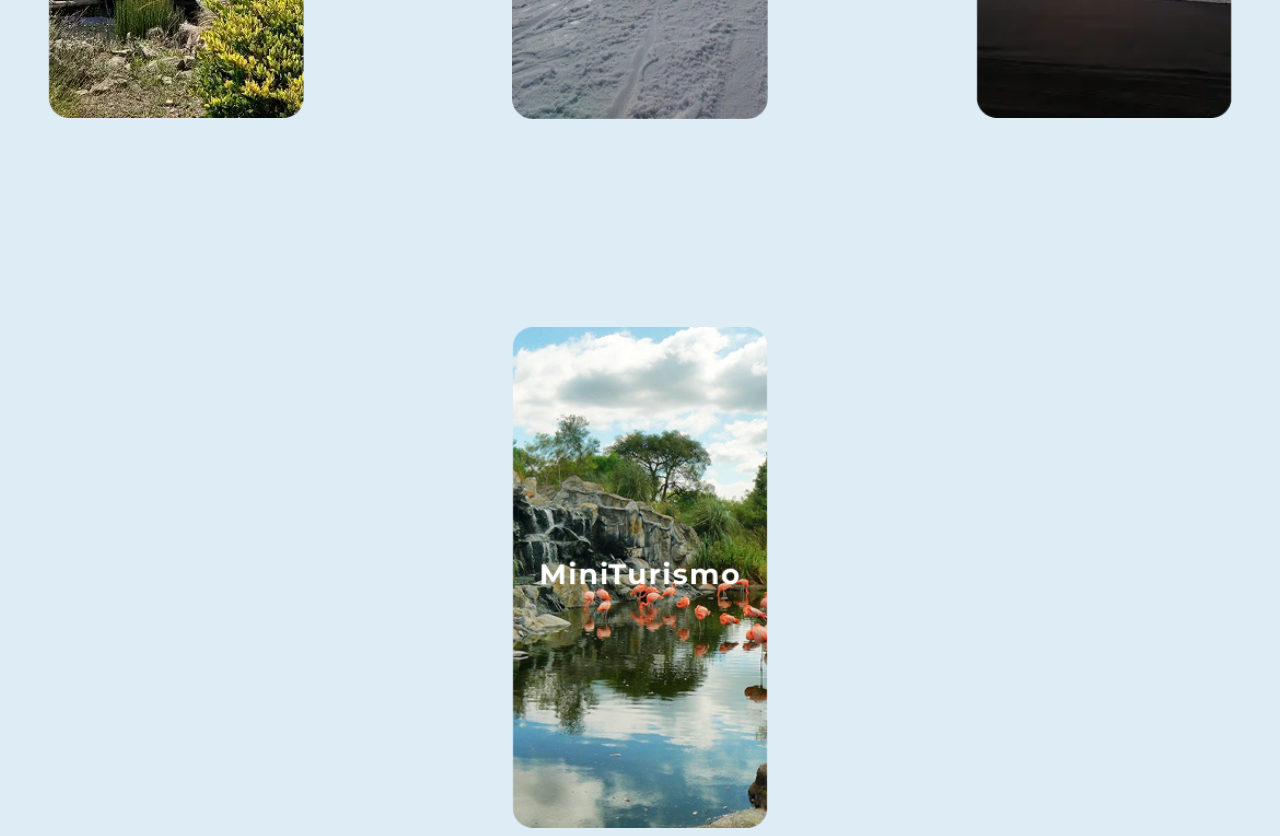
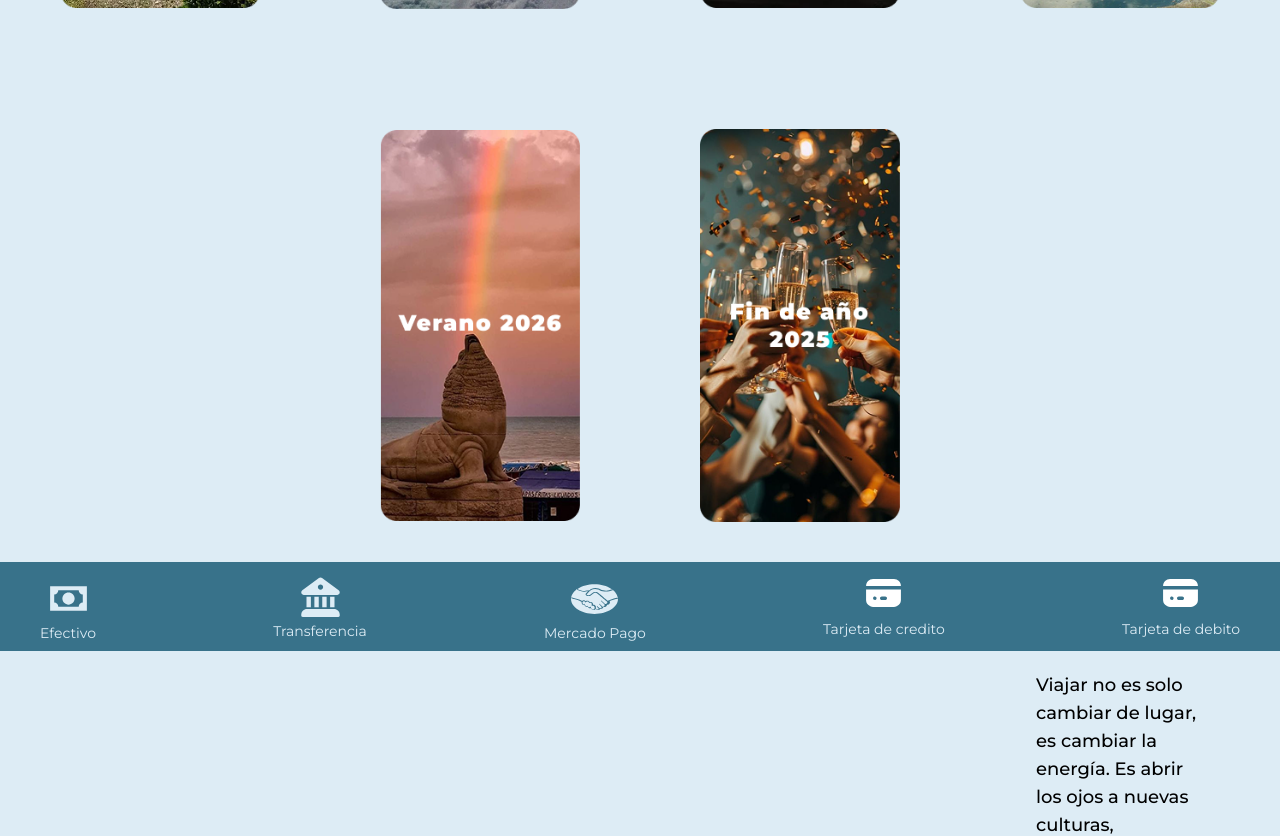
Before and after one commit to ttttttomas/estelar-viajes-website, a Next.js app: page / in a window 1280 px wide. Shown: the part 1180-2016 px from the top of the page. Built offline with nearby package versions, Linux system fonts and the light colour scheme; no server answers; a web font is replaced by a local one.

Commit message:
add new periodos

```diff
--- a/app/components/AsideClient.tsx
+++ b/app/components/AsideClient.tsx
@@ -53,6 +53,8 @@
                             <Link onClick={handleClick} href="/cordillera">Cordillera</Link>
                             <Link onClick={handleClick} href="/costa">Costas</Link>
                             <Link onClick={handleClick} href="/miniturismo">MiniTurismo</Link>
+                            <Link onClick={handleClick} href="/verano2026">Verano 2026</Link>
+                            <Link onClick={handleClick} href="/findeanio">Fin de año</Link>
                         </ul>
                     <Link onClick={handleClick} className='flex items-center gap-3 pb-3 border-b border-black border-dashed' href="/about-us">
                         <Persona2 fill={"white"} />
--- a/app/components/HeaderList.jsx
+++ b/app/components/HeaderList.jsx
@@ -21,6 +21,8 @@
         <Link onClick={() => setShow(!show)} className='p-1 text-center border rounded-lg cursor-pointer w-34 text-tertiary bg-secondary border-tertiary' href="/cordillera">Cordillera</Link>
         <Link onClick={() => setShow(!show)} className='p-1 text-center border rounded-lg cursor-pointer w-34 text-tertiary bg-secondary border-tertiary' href="/costa">Costa</Link>
         <Link onClick={() => setShow(!show)} className='p-1 text-center border rounded-lg cursor-pointer w-34 text-tertiary bg-secondary border-tertiary' href="/miniturismo">MiniTurismo</Link>
+        <Link onClick={() => setShow(!show)} className='p-1 text-center border rounded-lg cursor-pointer w-34 text-tertiary bg-secondary border-tertiary' href="/verano2026">Verano 2026</Link>
+        <Link onClick={() => setShow(!show)} className='p-1 text-center border rounded-lg cursor-pointer w-34 text-tertiary bg-secondary border-tertiary' href="/findeanio">Fin de año</Link>
     </div>
     </div>
   )
--- a/app/components/home/Periodos.tsx
+++ b/app/components/home/Periodos.tsx
@@ -6,18 +6,24 @@
     <section className="mt-5 mb-10" id="periodos">
         <h1 className='text-4xl text-center font-extralight text-tertiary'>¡LLEGARON LAS VACACACIONES DE INVIERNO!</h1>
         <p className="my-10 text-lg font-bold text-center">SELECCIONÁ UN PERÍODO</p>
-        <div className="relative flex flex-col flex-wrap items-center justify-center gap-20 md:flex-row md:gap-52">
-          <Link className="w-64 transition-all md:hover:scale-105" href="/sierra">
+        <div className="relative flex flex-col flex-wrap items-center justify-center gap-20 md:flex-row md:gap-30">
+          <Link className="transition-all w-50 md:hover:scale-105" href="/sierra">
             <img src="sierras.webp" className='object-cover w-full rounded-xl' alt="" />
           </Link>
-          <Link className="w-64 transition-all md:hover:scale-105" href="/cordillera">
+          <Link className="transition-all w-50 md:hover:scale-105" href="/cordillera">
             <img src="cordillera.webp"  className='object-cover w-full'alt="" />
           </Link>
-          <Link className="w-64 transition-all md:hover:scale-105" href="/costa">
+          <Link className="transition-all w-50 md:hover:scale-105" href="/costa">
             <img src="costa.webp"  className='object-cover w-full'alt="" />
           </Link>
-          <Link className="w-64 transition-all md:hover:scale-105" href="/miniturismo">
+          <Link className="transition-all w-50 md:hover:scale-105" href="/miniturismo">
             <img src="periodo4.png"  className='object-cover w-full'alt="" />
+          </Link>
+          <Link className="transition-all w-50 md:hover:scale-105" href="/verano2026">
+            <img src="verano.png"  className='object-cover w-full'alt="" />
+          </Link>
+          <Link className="transition-all w-50 md:hover:scale-105" href="/findeanio">
+            <img src="findeanio.png"  className='object-cover w-full'alt="" />
           </Link>
         </div>
       </section>
--- /dev/null
+++ b/app/findeanio/page.tsx
@@ -0,0 +1,20 @@
+'use client'
+import { useEffect, useState } from 'react';
+import axios from 'axios';
+import PeriodosPack from '../components/PeriodosPack';
+
+export default function FinDeAñoPage() {
+    const [packages, setPackages] = useState([]);
+
+    useEffect(() => {
+      const loadProduct = async () => {
+        const response = await axios.get(`https://api-estelar.iwebtecnology.com/products/periodo/findeaño`);
+        setPackages(response.data)
+        console.log(response.data)
+      };
+
+      loadProduct();
+    }, []);
+
+  return ( <PeriodosPack products={packages} />)
+}
--- /dev/null
+++ b/app/verano2026/page.tsx
@@ -0,0 +1,20 @@
+'use client'
+import { useEffect, useState } from 'react';
+import axios from 'axios';
+import PeriodosPack from '../components/PeriodosPack';
+
+export default function FinDeAñoPage() {
+    const [packages, setPackages] = useState([]);
+
+    useEffect(() => {
+      const loadProduct = async () => {
+        const response = await axios.get(`https://api-estelar.iwebtecnology.com/products/periodo/verano2026`);
+        setPackages(response.data)
+        console.log(response.data)
+      };
+
+      loadProduct();
+    }, []);
+
+  return ( <PeriodosPack products={packages} />)
+}
```
Also changed, not shown: public/Verano.png (added), public/findeanio.png (added).
